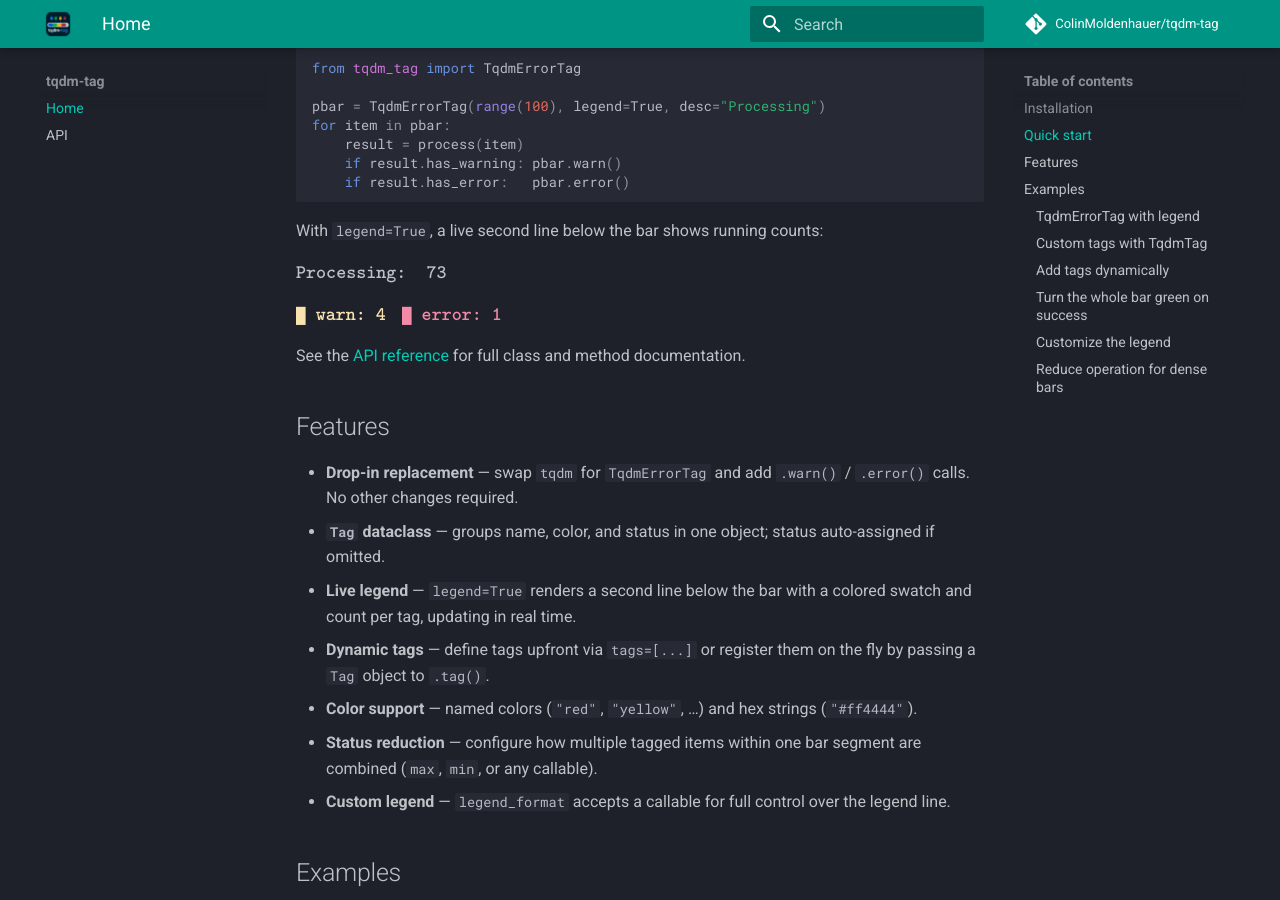
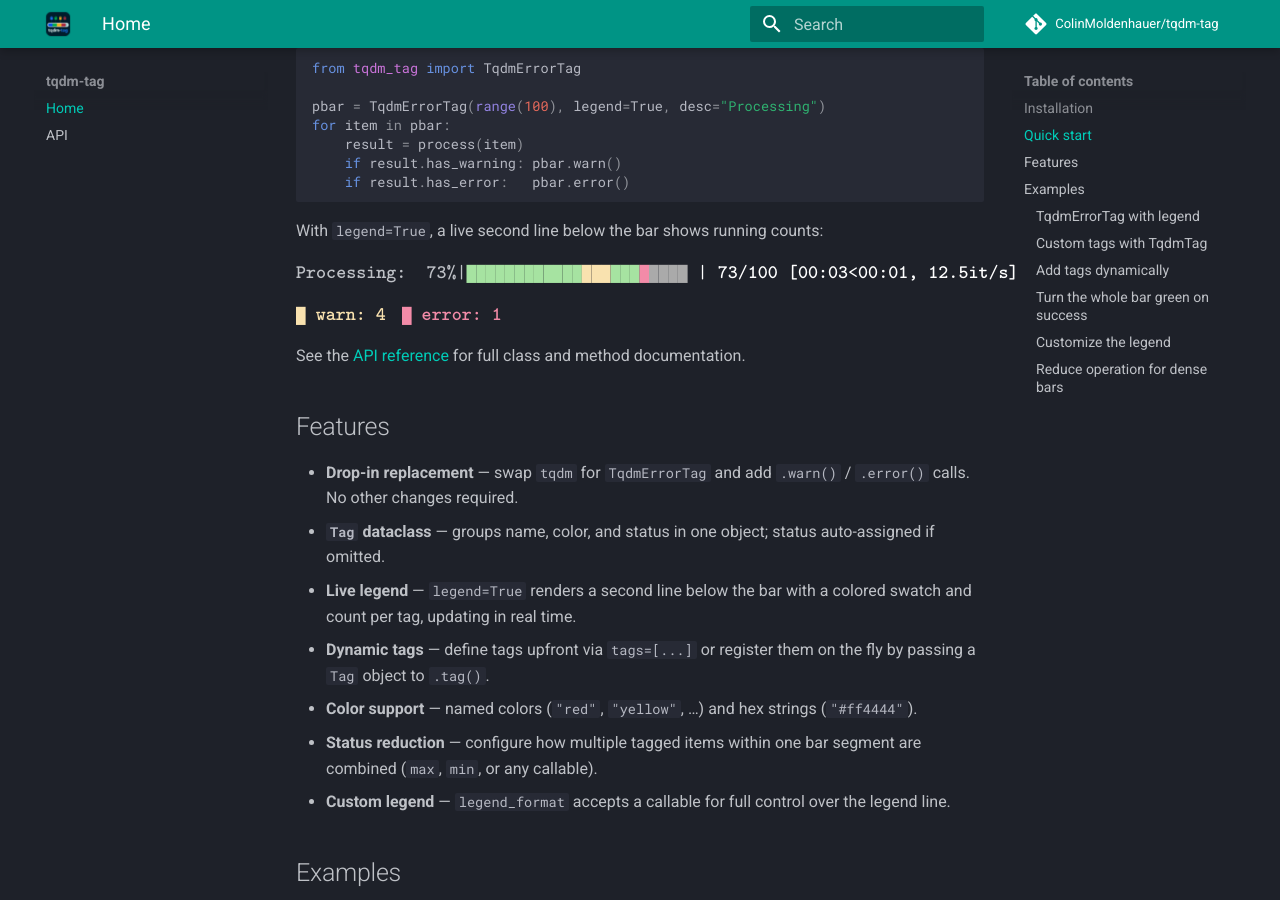
Before and after one commit to ColinMoldenhauer/tqdm-tag, an MkDocs documentation site: the page built from docs/index.md, in a window 1280 px wide and 900 px high, scrolled down 721 px. Built offline with MkDocs 1.6.1 and Material for MkDocs 9.7.7, drawn with Linux system fonts in a browser that asks for light colours; comment, search, counter and statistics services are not loaded.

Commit message:
Fix MathJax progress bar line truncation
\ in inline math is a line break in MathJax (not in KaTeX), and %
is a LaTeX comment character that silently eats the rest of the expression.
Move \%| inside \texttt{} and drop the \, which fixes both issues.

```diff
--- a/docs/index.md
+++ b/docs/index.md
@@ -28,7 +28,7 @@ for item in pbar:
 
 With `legend=True`, a live second line below the bar shows running counts:
 
-$\texttt{Processing:\ \ 73}\\%|\color[RGB]{166,227,161}{\texttt{████████████}}\color[RGB]{249,226,175}{\texttt{███}}\color[RGB]{166,227,161}{\texttt{███}}\color[RGB]{243,139,168}{\texttt{█}}\color[RGB]{170,170,170}{\texttt{████}}\color[RGB]{255,255,255}{\texttt{ |\ 73/100\ [00:03{<}00:01,\ 12.5it/s]}}$
+$\texttt{Processing:\ \ 73\%|}\color[RGB]{166,227,161}{\texttt{████████████}}\color[RGB]{249,226,175}{\texttt{███}}\color[RGB]{166,227,161}{\texttt{███}}\color[RGB]{243,139,168}{\texttt{█}}\color[RGB]{170,170,170}{\texttt{████}}\color[RGB]{255,255,255}{\texttt{ |\ 73/100\ [00:03{<}00:01,\ 12.5it/s]}}$
 
 $\color[RGB]{249,226,175}{\texttt{█\ warn:\ 4}}$ &ensp; $\color[RGB]{243,139,168}{\texttt{█\ error:\ 1}}$
 
```
